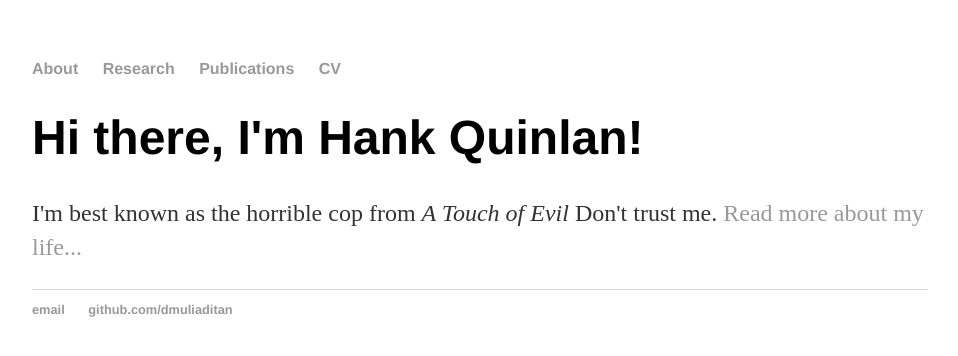
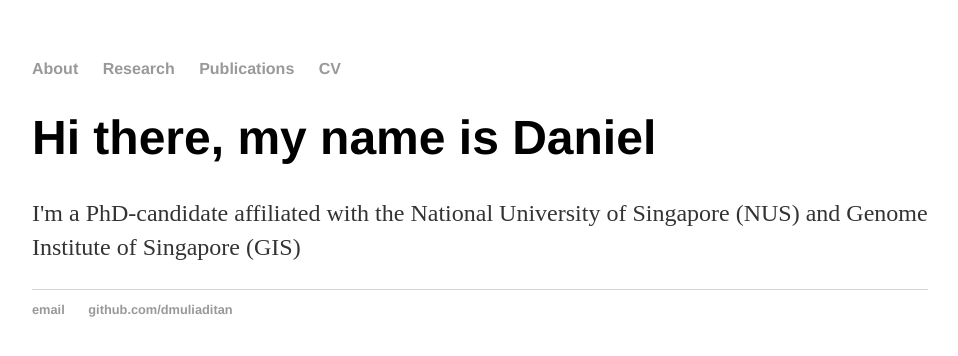
Before and after one commit to dmuliaditan/dmuliaditan.github.io, a Jekyll site: the page built from index.html, in a window 1280 px wide. Shown: the top 356 px of the page, without its empty margins (160-1118 px from the left). Built offline with Jekyll 4.4.1, drawn with Linux system fonts in a browser that asks for light colours.

Commit message:
Update index.html

```diff
--- a/index.html
+++ b/index.html
@@ -1,8 +1,8 @@
 ---
 layout: default
-title: Hank Quinlan, Horrible Cop
+title: Welcome to my website!
 ---
 <div class="blurb">
-	<h1>Hi there, I'm Hank Quinlan!</h1>
-	<p>I'm best known as the horrible cop from <em>A Touch of Evil</em> Don't trust me. <a href="/about">Read more about my life...</a></p>
+	<h1>Hi there, my name is Daniel</h1>
+	<p>I'm a PhD-candidate affiliated with the National University of Singapore (NUS) and Genome Institute of Singapore (GIS)</p>
 </div><!-- /.blurb -->
```
